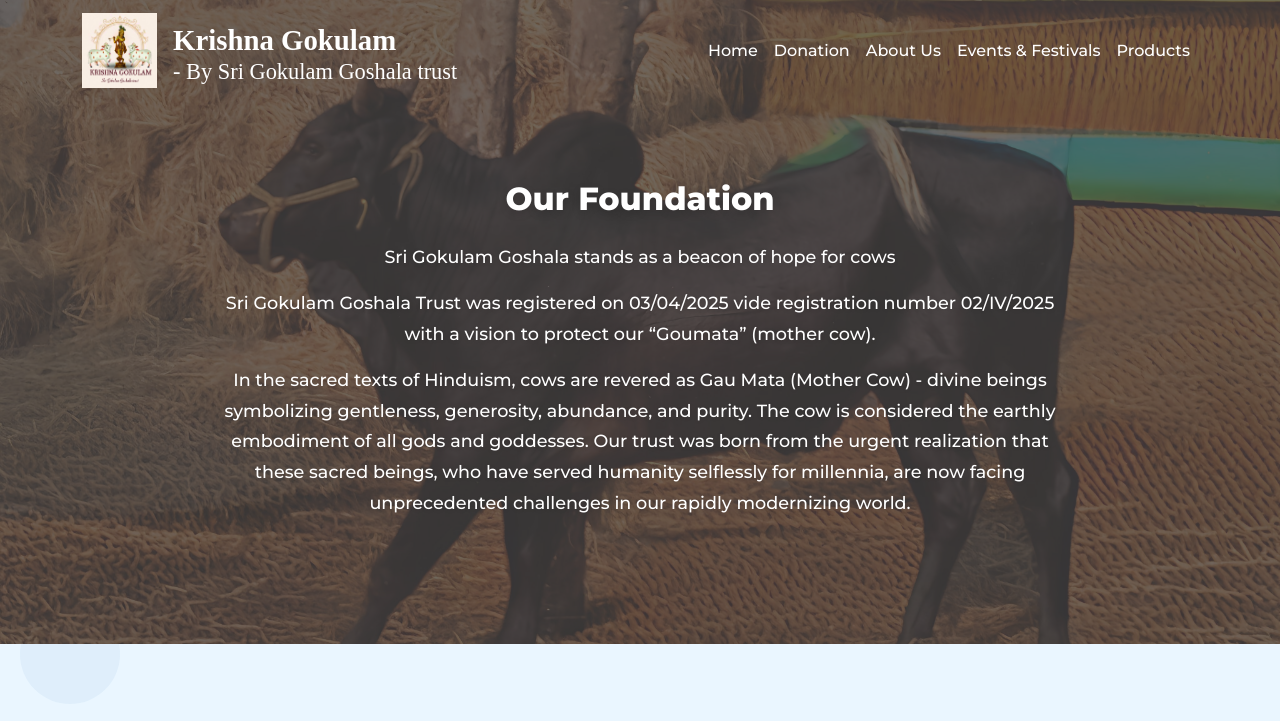
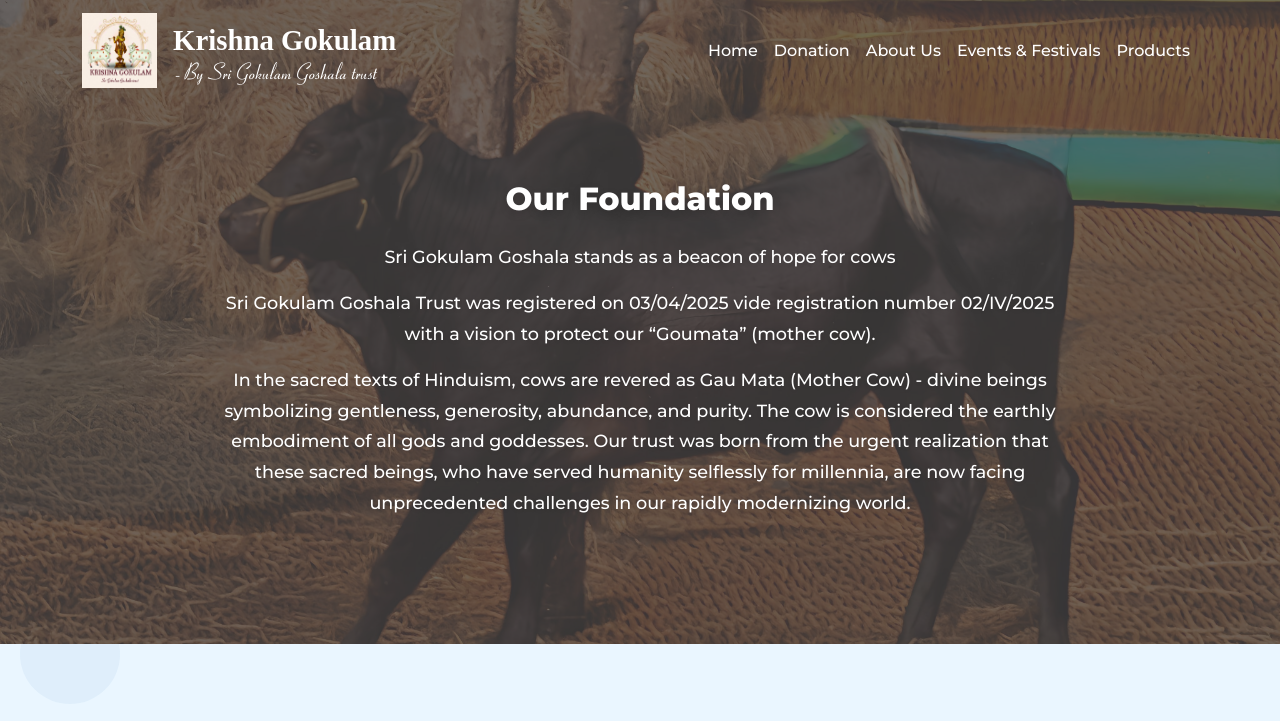
Before and after one commit to srigokulamgoshalatrust/website, a plain HTML site: page about-us.html in a window 1280 px wide. Shown: the top 721 px of the page. Drawn offline with nearby package versions, Linux system fonts and the light colour scheme; a web font is replaced by a local one.

Commit message:
added font

```diff
--- a/about-us.html
+++ b/about-us.html
@@ -20,6 +20,12 @@
 
 
     <style>
+       @font-face {
+        font-family: 'Coronet';
+        font-style: normal;
+        font-weight: normal;
+        src: local('Coronet'), url('css/Coronet.woff') format('woff');
+      }
       body {
         font-family: "Montserrat", sans-serif;
         font-optical-sizing: auto;
@@ -88,7 +94,7 @@
       }
       .org-tagline{
         font-size: 1.4rem;
-        font-family:"Coronet MT W01 Bold";
+        font-family:"Coronet";
         line-height: 0.9;
       }
 
```
Also changed, not shown: donations.html (+1 -1 lines), events.html (+7 -1 lines), index.html (+7 -1 lines), products.html (+7 -1 lines), css/Coronet.woff (added).
